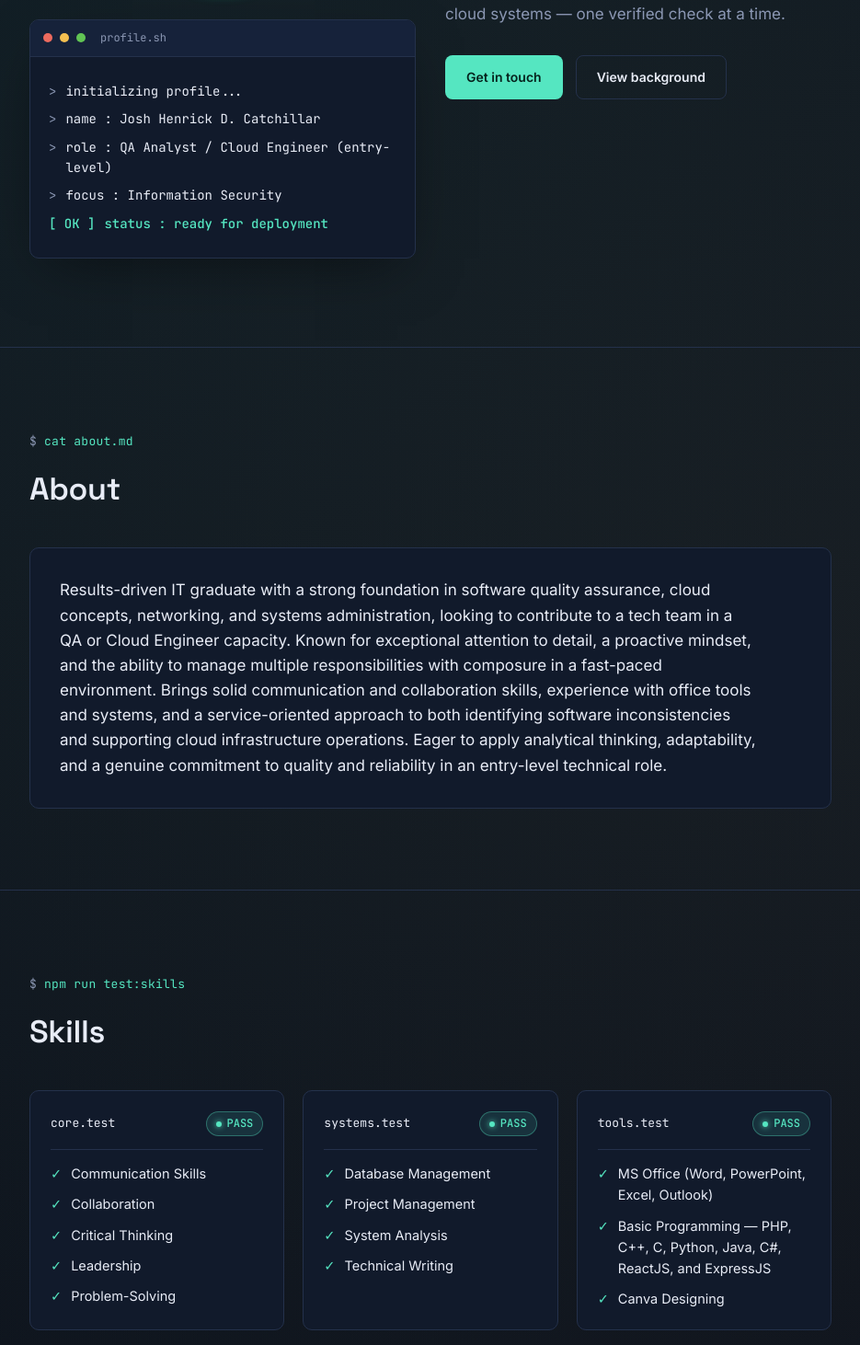
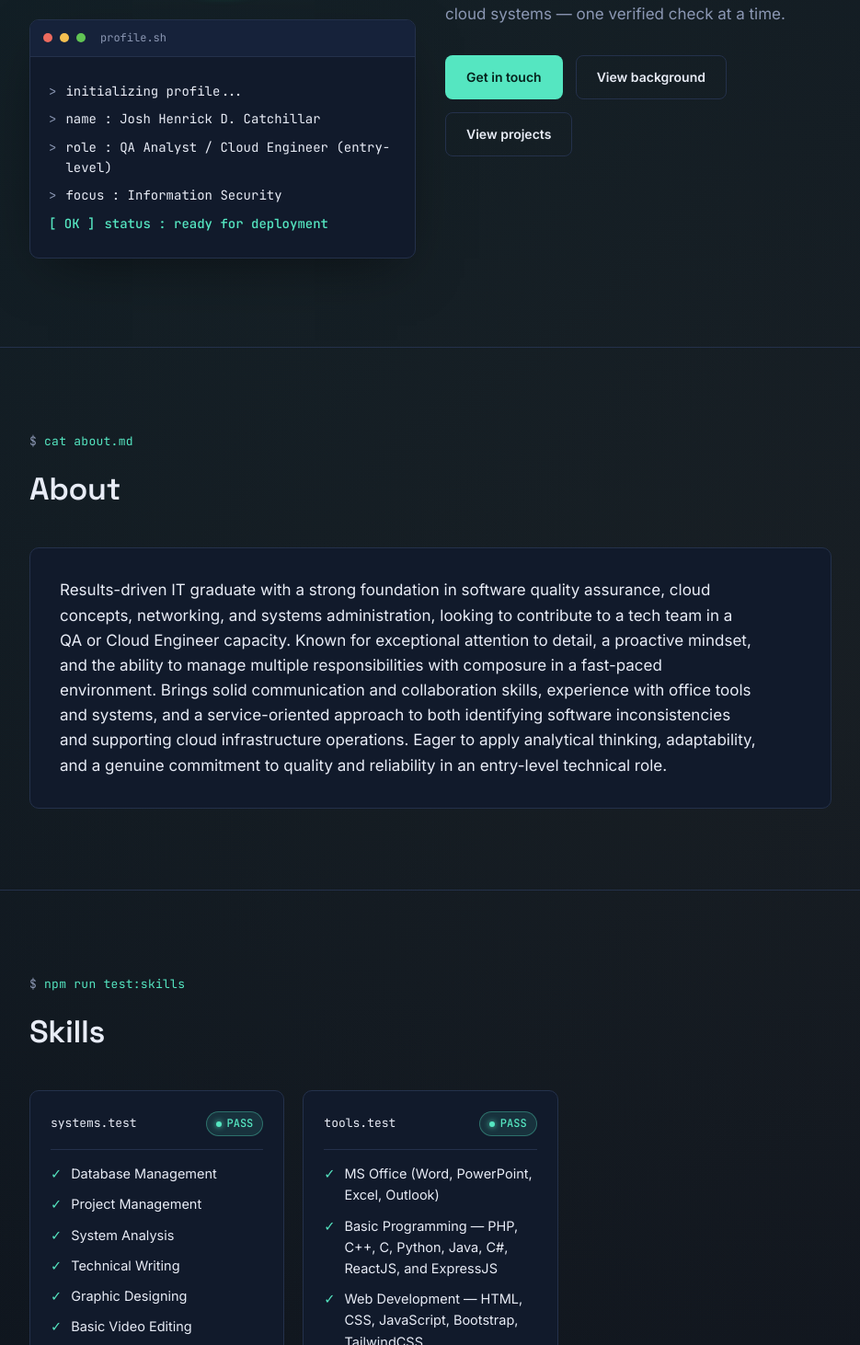
Before and after one commit to CLOUDFREEZE/Josh_Portfolio_Vercel, a React (Vite) app: page / in a window 1280 px wide. Shown: the part 348-1810 px from the top of the page at 92% size, without its empty margins (172-1107 px from the left). Built offline with nearby package versions, Linux system fonts and the light colour scheme; no server answers.

Commit message:
updating skills section and projects section

```diff
--- a/src/components/Hero.jsx
+++ b/src/components/Hero.jsx
@@ -67,6 +67,7 @@ export default function Hero() {
           <div className="hero-actions">
             <a href="#contact" className="btn btn-primary">Get in touch</a>
             <a href="#experience" className="btn btn-ghost">View background</a>
+            <a href="#projects" className="btn btn-ghost">View projects</a>
           </div>
         </div>
       </div>
--- a/src/components/Navbar.jsx
+++ b/src/components/Navbar.jsx
@@ -6,7 +6,6 @@ const LINKS = [
   { href: '#experience', label: 'experience' },
   { href: '#education', label: 'education' },
   { href: '#contact', label: 'contact' },
-  { href: '#projects', label: 'projects' },
   { href: '#github-contributions', label: 'GitHub Contributions' },
 ]
 
--- a/src/components/Skills.jsx
+++ b/src/components/Skills.jsx
@@ -2,16 +2,12 @@ import './Skills.css'
 
 const SUITES = [
   {
-    name: 'core.test',
-    items: ['Communication Skills', 'Collaboration', 'Critical Thinking', 'Leadership', 'Problem-Solving'],
-  },
-  {
     name: 'systems.test',
-    items: ['Database Management', 'Project Management', 'System Analysis', 'Technical Writing'],
+    items: ['Database Management', 'Project Management', 'System Analysis', 'Technical Writing', 'Graphic Designing', 'Basic Video Editing', 'Canva Designing'],
   },
   {
     name: 'tools.test',
-    items: ['MS Office (Word, PowerPoint, Excel, Outlook)', 'Basic Programming — PHP, C++, C, Python, Java, C#, ReactJS, and ExpressJS ', 'Canva Designing'],
+    items: ['MS Office (Word, PowerPoint, Excel, Outlook)', 'Basic Programming — PHP, C++, C, Python, Java, C#, ReactJS, and ExpressJS ', 'Web Development — HTML, CSS, JavaScript, Bootstrap, TailwindCSS', 'Basic Networking', 'Basic Linux', 'Basic Cloud Computing', 'BCybersecurity'],
   },
 ]
 
```
